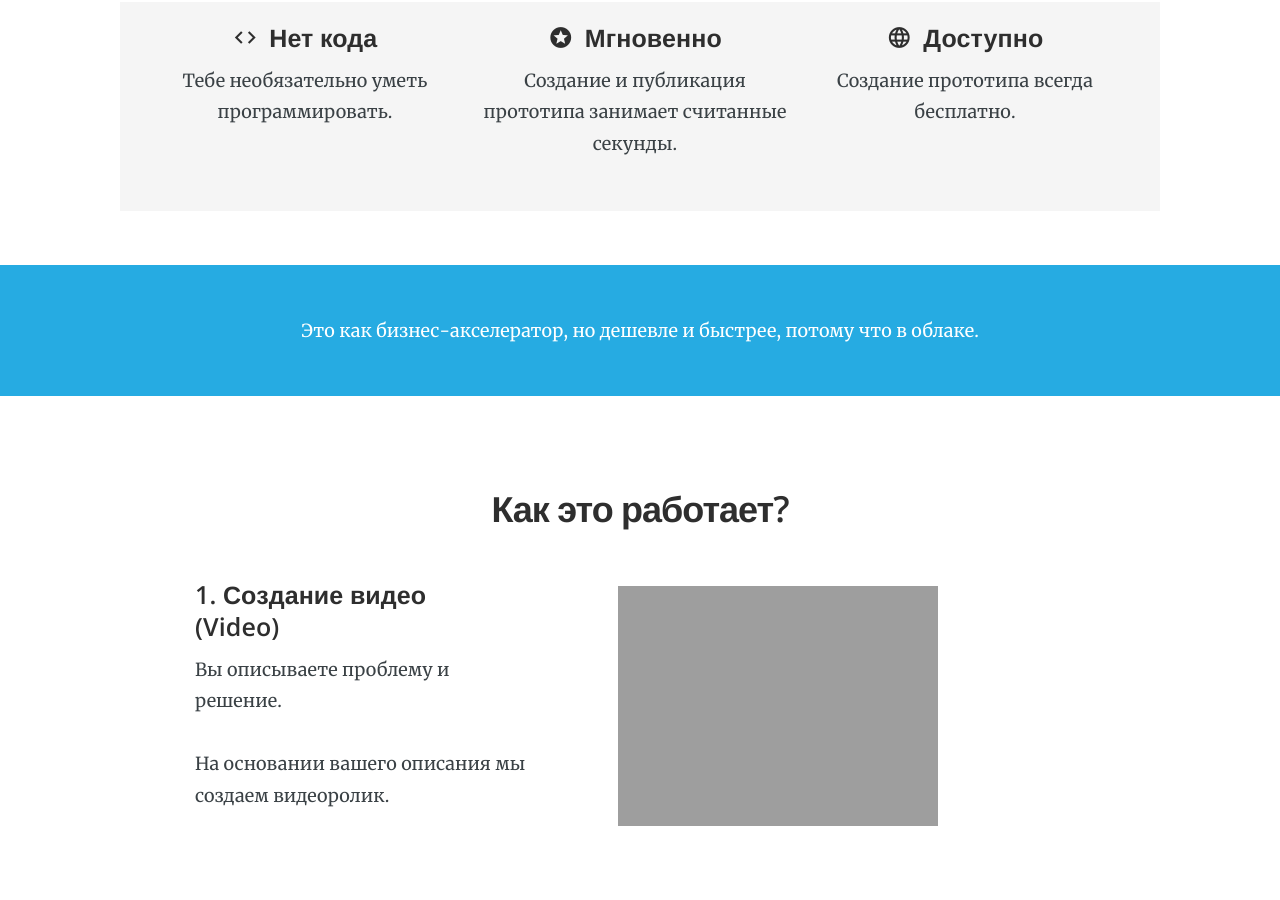
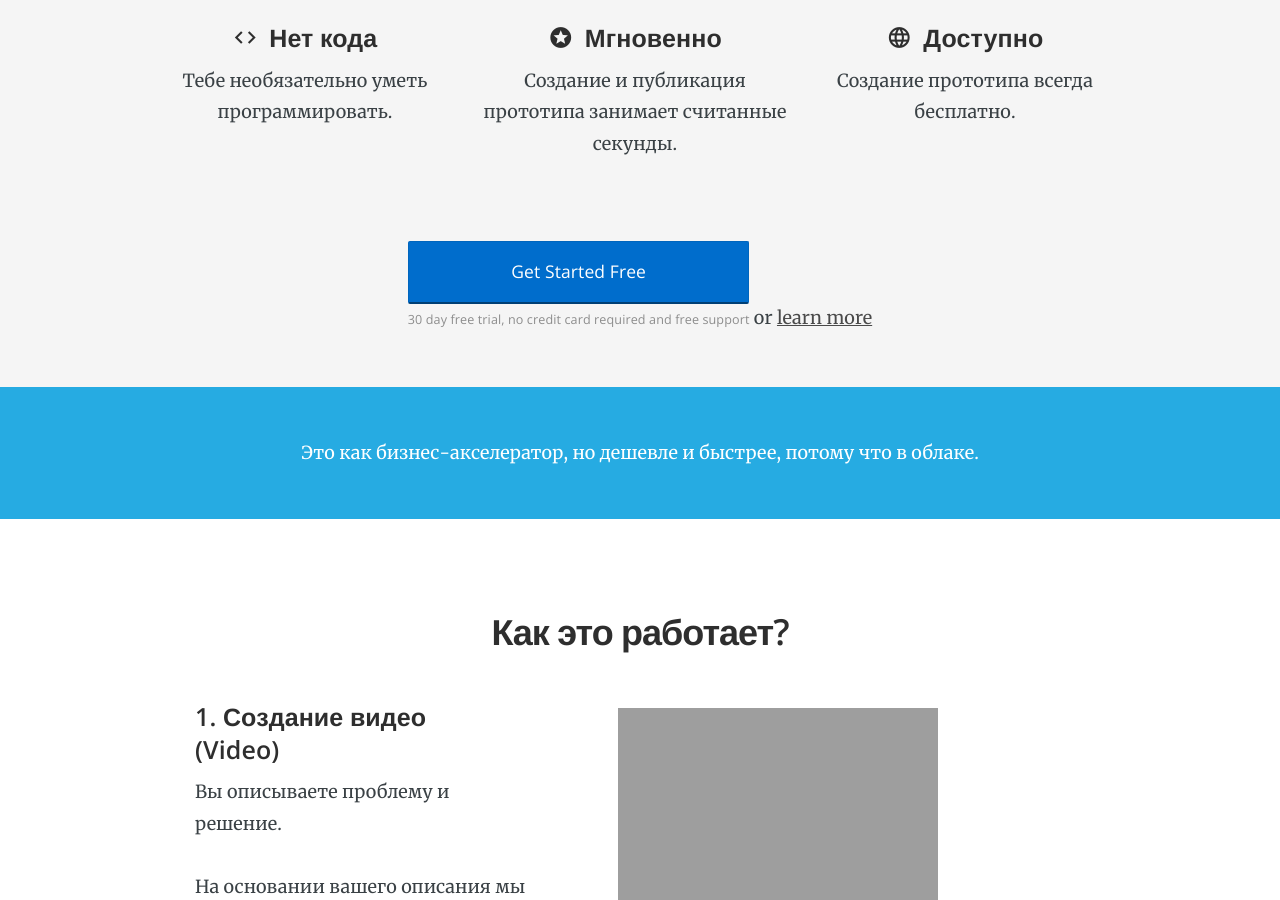
Before and after one commit to RakhimyanTim/enblabs.github.io, a Jekyll site: the page built from pages/index.html, in a window 1280 px wide and 900 px high, scrolled down 1090 px. Built offline with Jekyll 4.4.1, drawn with Linux system fonts in a browser that asks for light colours; nearby versions of some CDN libraries.

Commit message:
Update index.html

```diff
--- a/pages/index.html
+++ b/pages/index.html
@@ -19,8 +19,8 @@
 		</div>
 </header>
 
-<section>
-	<div class="container" style="background: #f5f5f5">
+<section style="background: #f5f5f5">
+	<div class="container">
 		<div class="other-features">
 			<div class="col-1-3">
 				<h4 style="text-align: center;"><i class="material-icons">code</i> Нет кода</h4>
@@ -35,6 +35,16 @@
 				<p style="text-align: center;">Создание прототипа всегда бесплатно.</p>
 			</div>
 		</div>
+
+		<div class="container">
+		<div style="text-align: center;">
+			<div style="display: inline-block;">
+					<a href="https://app.cloudcannon.com/users/sign_up" class="btn btn-block btn-centered btn-large btn-primary sign-up" style="display: inherit;">Get Started Free</a>
+				<span class="btn-sub-text">30 day free trial, no credit card required and free support</span>
+			</div>
+		<span class="learn-more">or <a href="#landing-page-content">learn more</a></span>
+		</div>
+	</div>
 	</div>
 </section>
 
```
